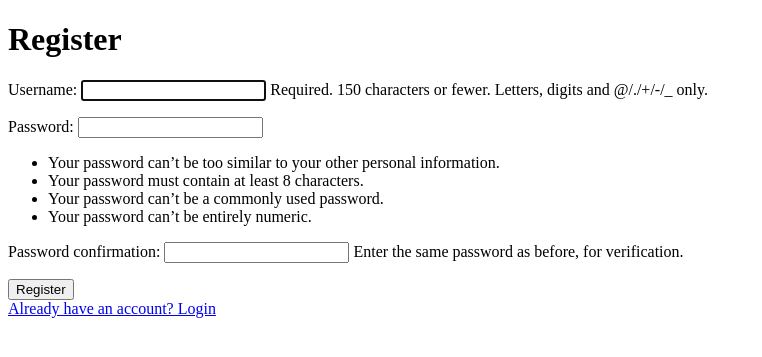
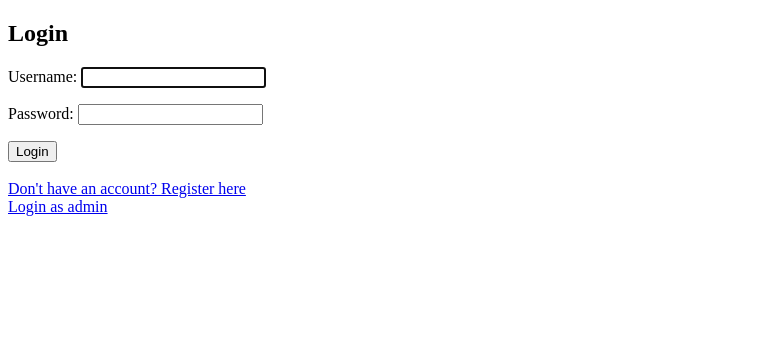
Before and after one commit to SarriM02/PPM_Project_2, a Django app: page / in a window 1280 px wide. Shown: the top 357 px of the page, without its empty margins (0-762 px from the left). Run offline with Django 5.2, Linux system fonts and the light colour scheme.

Commit message:
Fix Admin-Link

```diff
--- a/PPM_App/templates/Dashboard.html
+++ b/PPM_App/templates/Dashboard.html
@@ -6,6 +6,7 @@
 <body>
 <h1>Dashboard</h1>
 <p>Welcome, {{ user.username }}!</p>
-<a href="{% url 'Logout' %}">Logout</a>
+<p>This is your home-page.</p>
+<a href="{% url 'Login' %}">Logout</a>
 </body>
 </html>
--- a/PPM_App/templates/Login.html
+++ b/PPM_App/templates/Login.html
@@ -4,12 +4,15 @@
     <title>Login</title>
 </head>
 <body>
-<h1>Login</h1>
+<h2>Login</h2>
 <form method="POST">
     {% csrf_token %}
     {{ form.as_p }}
     <button type="submit">Login</button>
 </form>
-<a href="{% url 'Register' %}">Don't have an account? Register</a>
+<br>
+<a href="{% url 'Register' %}">Don't have an account? Register here</a>
+<br>
+<a href="{% url 'admin:login' %}">Login as admin</a>
 </body>
 </html>
--- a/PPM_App/templates/Register.html
+++ b/PPM_App/templates/Register.html
@@ -4,12 +4,15 @@
     <title>Register</title>
 </head>
 <body>
-<h1>Register</h1>
+<h2>Register</h2>
 <form method="POST">
     {% csrf_token %}
     {{ form.as_p }}
     <button type="submit">Register</button>
 </form>
-<a href="{% url 'Login' %}"> Already have an account? Login </a>
+<br>
+<a href="{% url 'Login' %}">Already have an account? Login here</a>
+<br>
+<a href="{% url 'admin:login' %}">Login as admin</a>
 </body>
 </html>
--- a/PPM_Project/settings.py
+++ b/PPM_Project/settings.py
@@ -135,3 +135,7 @@ STATIC_URL = 'static/'
 # https://docs.djangoproject.com/en/5.0/ref/settings/#default-auto-field
 
 DEFAULT_AUTO_FIELD = 'django.db.models.BigAutoField'
+
+#Reindirizzamento
+LOGIN_REDIRECT_URL = '/dashboard/'
+LOGOUT_REDIRECT_URL = '/login/'
--- a/PPM_Project/urls.py
+++ b/PPM_Project/urls.py
@@ -22,7 +22,7 @@ from PPM_App.Views import PollCreateView, ResponseCreateView, PollResultsView, R
 from django.contrib.auth.views import LoginView, LogoutView
 
 urlpatterns = [
-    path('', Register, name='Register'),
+    path('', LoginView.as_view(template_name='Login.html'), name='Login'),
     path('polls/', PollCreateView.as_view(), name='create_poll'),
     path('polls/<int:poll_id>/responses/', ResponseCreateView.as_view(), name='submit_response'),
     path('polls/<int:poll_id>/results/', PollResultsView.as_view(), name='poll_results'),
```
Also changed, not shown: db.sqlite3 (added).
